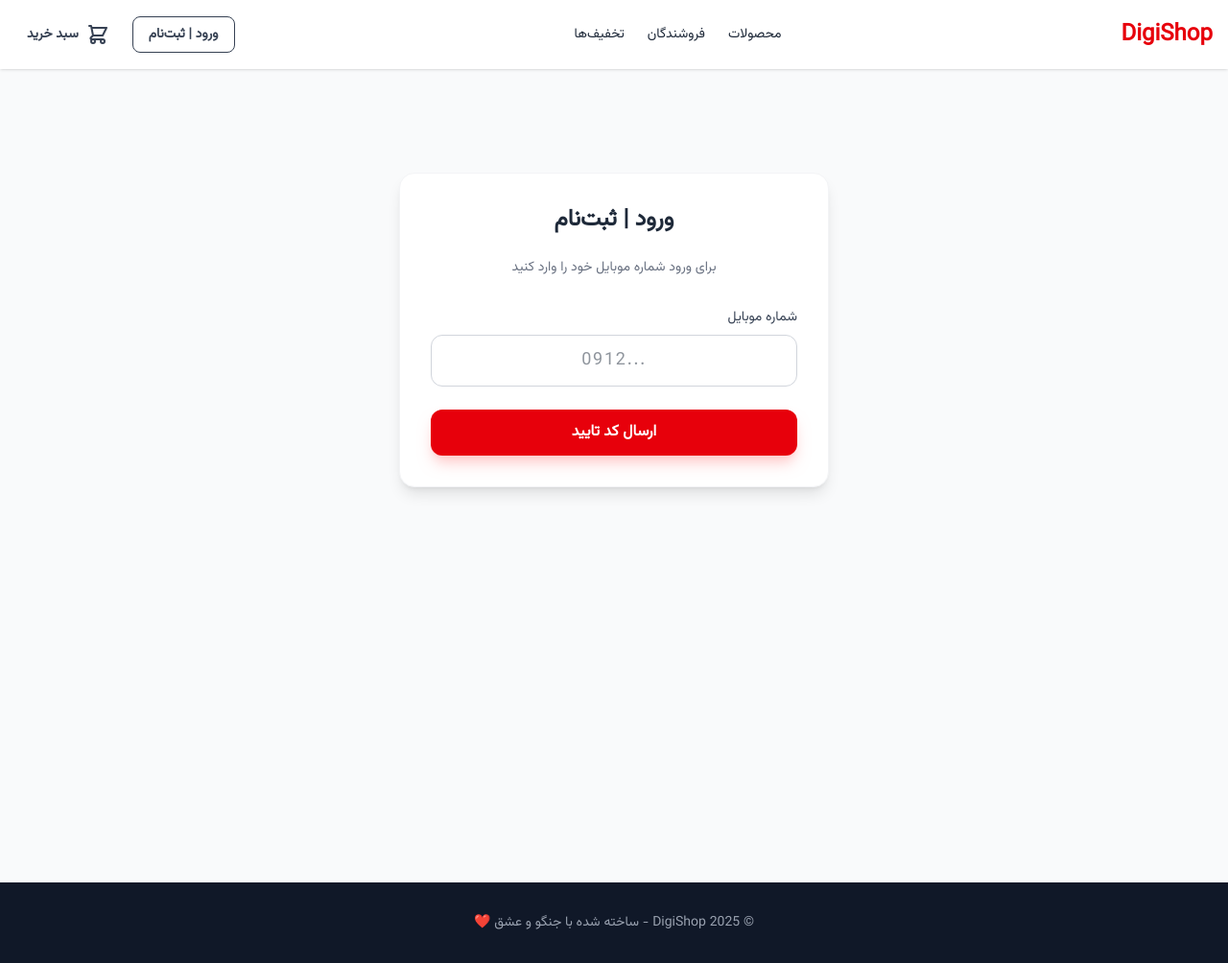
After one commit to m-nazarian/DigiShop-Django-MultiVendor, a Django app: page /accounts/login/ in a window 1280 px wide. The commit adds this page. Shown: the whole page at 96% size. Run offline with Django 5.2, Linux system fonts and the light colour scheme; some libraries are stand-ins or nearby versions.

Commit message:
Create login via SMS with melipayamak

```diff
--- a/DigiShop/settings.py
+++ b/DigiShop/settings.py
@@ -184,3 +184,7 @@ INTERNAL_IPS = [
 NPM_BIN_PATH = "C:/Program Files/nodejs/npm.cmd"
 
 LOGIN_URL = '/admin/login/'
+
+
+MELIPAYAMAK_USERNAME = os.getenv('MELIPAYAMAK_USERNAME')
+MELIPAYAMAK_PASSWORD = os.getenv('MELIPAYAMAK_PASSWORD')
--- a/DigiShop/urls.py
+++ b/DigiShop/urls.py
@@ -8,6 +8,7 @@ urlpatterns = [
     path("__reload__/", include("django_browser_reload.urls")),
     path('', include('core.urls')),
     path('orders/', include('orders.urls')),
+    path('accounts/', include('accounts.urls')),
 
 ]
 
--- a/accounts/models.py
+++ b/accounts/models.py
@@ -54,11 +54,11 @@ class User(AbstractUser):
     full_name = models.CharField(_('full name'), max_length=150, blank=True)
     avatar = models.ImageField(upload_to='avatars/', blank=True, null=True)
 
-    # برای نقش‌ها (بعدا برای سطوح دسترسی استفاده میشه)
+    # برای نقش‌ها
     is_verified = models.BooleanField(default=False, help_text=_("Is user phone verified?"))
 
     USERNAME_FIELD = 'phone_number'
-    REQUIRED_FIELDS = []  # برای superuser چه فیلدهای دیگری بپرسد؟ (هیچی فعلا)
+    REQUIRED_FIELDS = []
 
     objects = UserManager()
 
--- /dev/null
+++ b/accounts/urls.py
@@ -0,0 +1,10 @@
+from django.urls import path
+from . import views
+
+app_name = 'accounts'
+
+urlpatterns = [
+    path('login/', views.login_view, name='login'),
+    path('verify/', views.verify_otp_view, name='verify_otp'),
+    path('logout/', views.logout_view, name='logout'),
+]
--- a/accounts/views.py
+++ b/accounts/views.py
@@ -1,3 +1,78 @@
-from django.shortcuts import render
+from django.shortcuts import render, redirect
+from django.contrib.auth import login, logout
+from django.core.cache import cache
+from django.contrib import messages
+from .models import User
+from .utils import send_otp_sms
+import random
 
-# Create your views here.
+
+def login_view(request):
+    if request.user.is_authenticated:
+        return redirect('core:home')
+
+    if request.method == 'POST':
+        phone_number = request.POST.get('phone_number')
+
+        if phone_number:
+            # 1. تولید کد تصادفی ۴ رقمی
+            otp_code = random.randint(1000, 9999)
+
+            # 2. ذخیره در کش برای 2 دقیقه (120 ثانیه)
+            cache.set(f'otp_{phone_number}', otp_code, 120)
+
+            # 3. ارسال پیامک
+            sent = send_otp_sms(phone_number, otp_code)
+
+            if sent:
+                # ذخیره موبایل در سشن برای مرحله بعد
+                request.session['auth_mobile'] = phone_number
+                messages.success(request, 'کد تایید ارسال شد.')
+                return redirect('accounts:verify_otp')
+            else:
+                print(f"---- TEST OTP: {otp_code} ----")
+                request.session['auth_mobile'] = phone_number
+                messages.warning(request, 'ارسال پیامک انجام نشد (حالت تست: کد در کنسول چاپ شد)')
+                return redirect('accounts:verify_otp')
+        else:
+            messages.error(request, 'لطفا شماره موبایل را وارد کنید.')
+
+    return render(request, 'accounts/login.html')
+
+
+def verify_otp_view(request):
+    mobile = request.session.get('auth_mobile')
+    if not mobile:
+        return redirect('accounts:login')
+
+    if request.method == 'POST':
+        code = request.POST.get('code')
+
+        # خواندن کد اصلی از کش
+        cached_code = cache.get(f'otp_{mobile}')
+
+        if cached_code and str(cached_code) == code:
+            # کد صحیح است!
+
+            # کاربر را پیدا کن یا بساز (Get or Create)
+            user, created = User.objects.get_or_create(phone_number=mobile)
+
+            # لاگین کردن کاربر
+            login(request, user)
+
+            # پاک کردن سشن و کش
+            del request.session['auth_mobile']
+            cache.delete(f'otp_{mobile}')
+
+            messages.success(request, 'خوش آمدید!')
+            return redirect('core:home')
+        else:
+            messages.error(request, 'کد وارد شده اشتباه یا منقضی شده است.')
+
+    return render(request, 'accounts/verify.html', {'mobile': mobile})
+
+
+def logout_view(request):
+    logout(request)
+    messages.info(request, 'با موفقیت خارج شدید.')
+    return redirect('core:home')
--- /dev/null
+++ b/templates/accounts/login.html
@@ -0,0 +1,23 @@
+{% extends 'base.html' %}
+{% block content %}
+<div class="min-h-[60vh] flex flex-col items-center justify-center">
+    <div class="bg-white p-8 rounded-2xl shadow-lg border border-gray-100 w-full max-w-md">
+        <h2 class="text-2xl font-bold text-center mb-6 text-gray-800">ورود | ثبت‌نام</h2>
+        <p class="text-sm text-gray-500 text-center mb-8">برای ورود شماره موبایل خود را وارد کنید</p>
+
+        <form method="post" class="space-y-6">
+            {% csrf_token %}
+            <div>
+                <label class="block text-sm font-medium text-gray-700 mb-2">شماره موبایل</label>
+                <input type="tel" name="phone_number" placeholder="0912..."
+                       class="w-full px-4 py-3 rounded-xl border border-gray-300 focus:ring-2 focus:ring-red-500 focus:border-red-500 outline-none text-center text-lg tracking-widest"
+                       required pattern="09[0-9]{9}" title="شماره موبایل باید ۱۱ رقم باشد و با 09 شروع شود">
+            </div>
+
+            <button type="submit" class="w-full py-3 bg-red-600 hover:bg-red-700 text-white font-bold rounded-xl transition shadow-lg shadow-red-200">
+                ارسال کد تایید
+            </button>
+        </form>
+    </div>
+</div>
+{% endblock %}
--- a/templates/base.html
+++ b/templates/base.html
@@ -37,8 +37,27 @@
                 <a href="#" class="hover:text-red-500 transition">فروشندگان</a>
                 <a href="#" class="hover:text-red-500 transition">تخفیف‌ها</a>
             </nav>
-            <div class="flex gap-3">
-                <button class="px-4 py-2 border rounded-lg text-sm hover:bg-gray-50">ورود | ثبت نام</button>
+            <div class="flex gap-3 items-center">
+                {% if user.is_authenticated %}
+                    <div class="relative group" x-data="{ open: false }">
+                        <button @click="open = !open" class="flex items-center gap-2 px-3 py-2 border border-gray-200 rounded-lg hover:bg-gray-50 transition">
+                            <svg class="w-5 h-5 text-gray-500" fill="none" stroke="currentColor" viewBox="0 0 24 24"><path stroke-linecap="round" stroke-linejoin="round" stroke-width="2" d="M16 7a4 4 0 11-8 0 4 4 0 018 0zM12 14a7 7 0 00-7 7h14a7 7 0 00-7-7z"></path></svg>
+                            <span class="text-sm font-bold text-gray-700">{{ user.phone_number }}</span>
+                            <svg class="w-4 h-4 text-gray-400" fill="none" stroke="currentColor" viewBox="0 0 24 24"><path stroke-linecap="round" stroke-linejoin="round" stroke-width="2" d="M19 9l-7 7-7-7"></path></svg>
+                        </button>
+
+                        <div x-show="open" @click.away="open = false" class="absolute top-full left-0 mt-2 w-48 bg-white rounded-xl shadow-lg border border-gray-100 overflow-hidden z-50" style="display: none;">
+                            <a href="#" class="block px-4 py-3 text-sm text-gray-700 hover:bg-gray-50 border-b border-gray-50">پروفایل من</a>
+                            <a href="#" class="block px-4 py-3 text-sm text-gray-700 hover:bg-gray-50 border-b border-gray-50">سفارش‌های من</a>
+                            <a href="{% url 'accounts:logout' %}" class="block px-4 py-3 text-sm text-red-600 hover:bg-red-50">خروج از حساب</a>
+                        </div>
+                    </div>
+                {% else %}
+                    <a href="{% url 'accounts:login' %}" class="px-4 py-2 border rounded-lg text-sm hover:bg-gray-50 font-bold text-gray-700 transition">
+                        ورود | ثبت‌نام
+                    </a>
+                {% endif %}
+
                 {% include 'orders/includes/cart_dropdown.html' %}
             </div>
         </div>
--- a/theme/static/css/dist/styles.css
+++ b/theme/static/css/dist/styles.css
@@ -64,6 +64,7 @@
     --font-weight-medium: 500;
     --font-weight-bold: 700;
     --tracking-normal: 0em;
+    --tracking-widest: 0.1em;
     --leading-normal: 1.5;
     --radius-md: 0.375rem;
     --radius-lg: 0.5rem;
@@ -1581,6 +1582,9 @@
   .w-24 {
     width: calc(var(--spacing) * 24);
   }
+  .w-48 {
+    width: calc(var(--spacing) * 48);
+  }
   .w-80 {
     width: calc(var(--spacing) * 80);
   }
@@ -2048,9 +2052,17 @@
     --tw-font-weight: var(--font-weight-normal);
     font-weight: var(--font-weight-normal);
   }
+  .tracking-\[1em\] {
+    --tw-tracking: 1em;
+    letter-spacing: 1em;
+  }
   .tracking-normal {
     --tw-tracking: var(--tracking-normal);
     letter-spacing: var(--tracking-normal);
+  }
+  .tracking-widest {
+    --tw-tracking: var(--tracking-widest);
+    letter-spacing: var(--tracking-widest);
   }
   .whitespace-nowrap {
     white-space: nowrap;
```
Also changed, not shown: accounts/utils.py (added, +36 -0 lines), templates/accounts/verify.html (added, +26 -0 lines).
